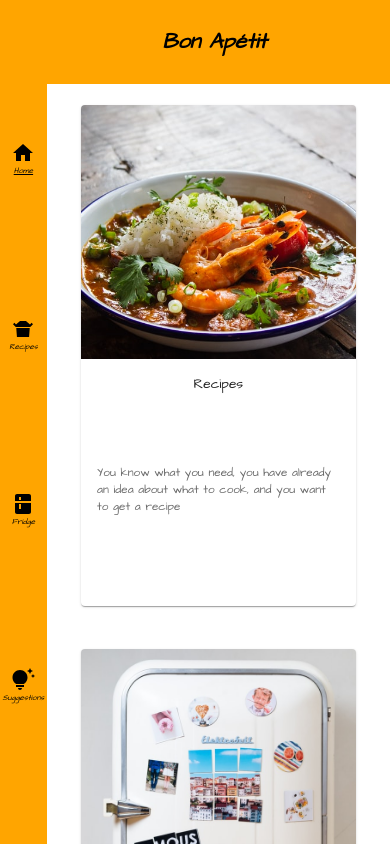
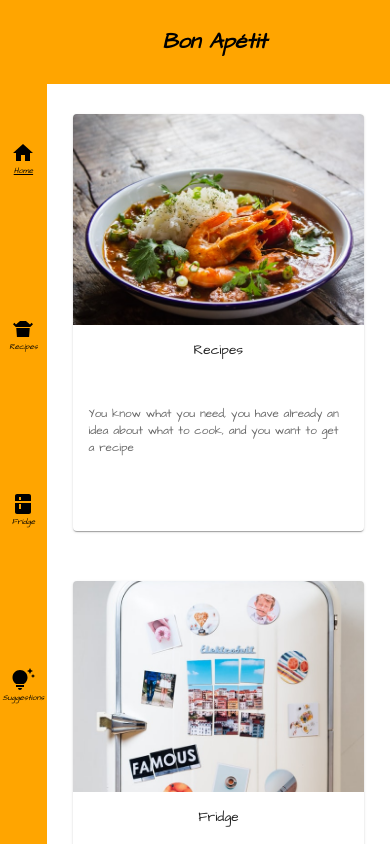
Before and after one commit to Matthieudegny/Bon-Appetit, a React (Create React App) app: page / in a window 390 px wide. Shown: the top 844 px of the page. Built offline with nearby package versions, Linux system fonts and the light colour scheme.

Commit message:
last update

```diff
--- a/src/components/Content/Home/CardHome/cardHome.scss
+++ b/src/components/Content/Home/CardHome/cardHome.scss
@@ -28,20 +28,21 @@
 
 @media screen and (max-width: 900px) {
     .card{
-     width: 80%;
+     width: 85%;
      padding: 2.5vh 0;
-     margin-top: 0;
+     margin-top: 2.5%;
 
         &-image{
-            height: 30vh;
+            height: 25vh;
         }
 
         &-title{
+            height: 7vh;
             font-size: 3.5vw;
         }
 
         &-description{
-            height: 15vh;
+            height: 13vh;
             font-size: 3vw;
 
         }
--- a/src/components/Content/Suggestions/suggestions.scss
+++ b/src/components/Content/Suggestions/suggestions.scss
@@ -93,7 +93,7 @@
         }
 
         &-button{
-            margin-top: 2%;
+            margin-top: 3.5%;
             font-size: 3.5vw;
         }
     }
@@ -107,6 +107,12 @@
         &-inputs{
             margin-top: 3%;
             font-size: 3vw;
+            min-width: 15vw;
+        }
+
+        &-inputs-radio[type=radio]{
+            min-width: 2vw;
+            min-height: 2vw;
         }
 
         &-label{
```
